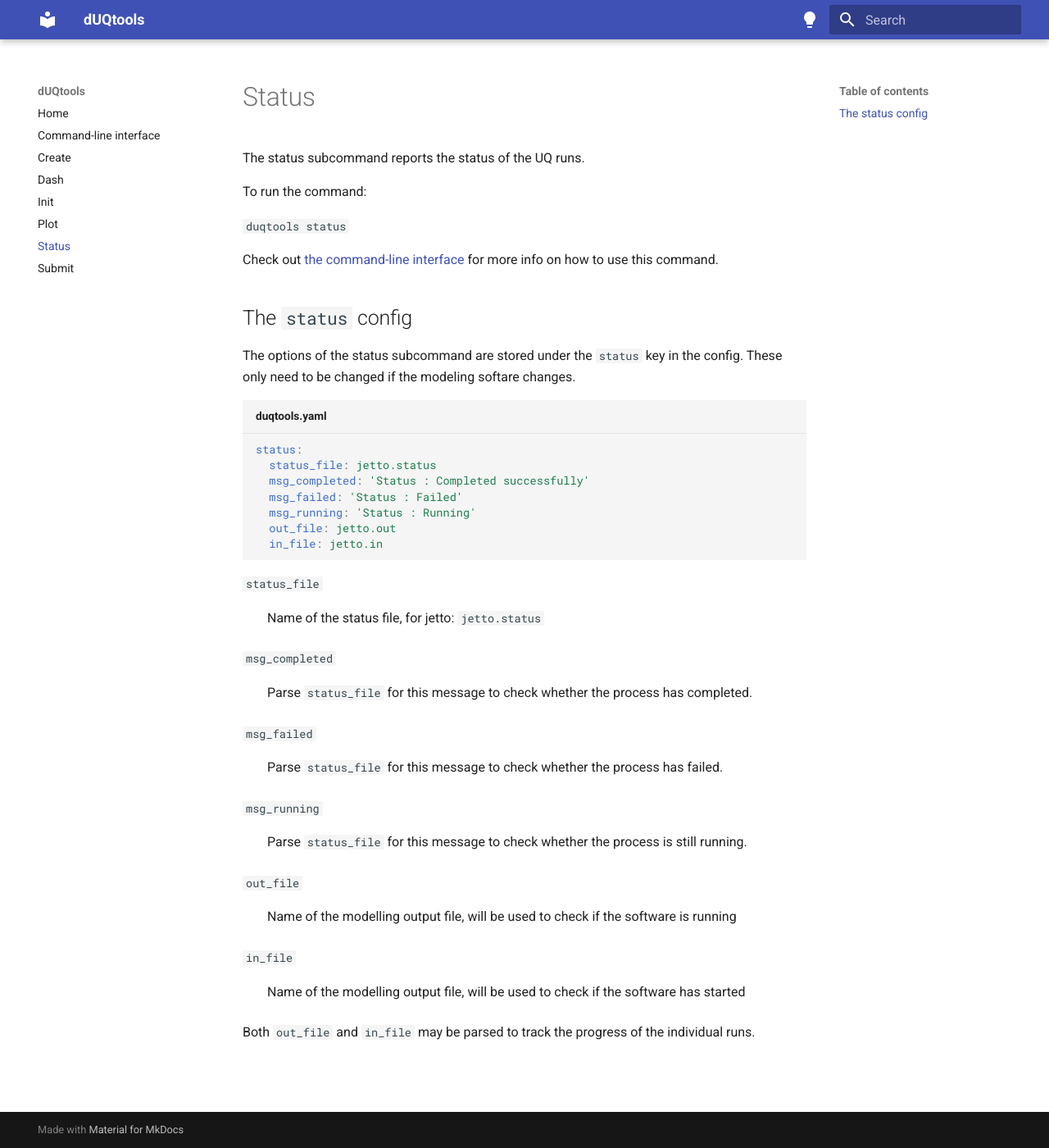
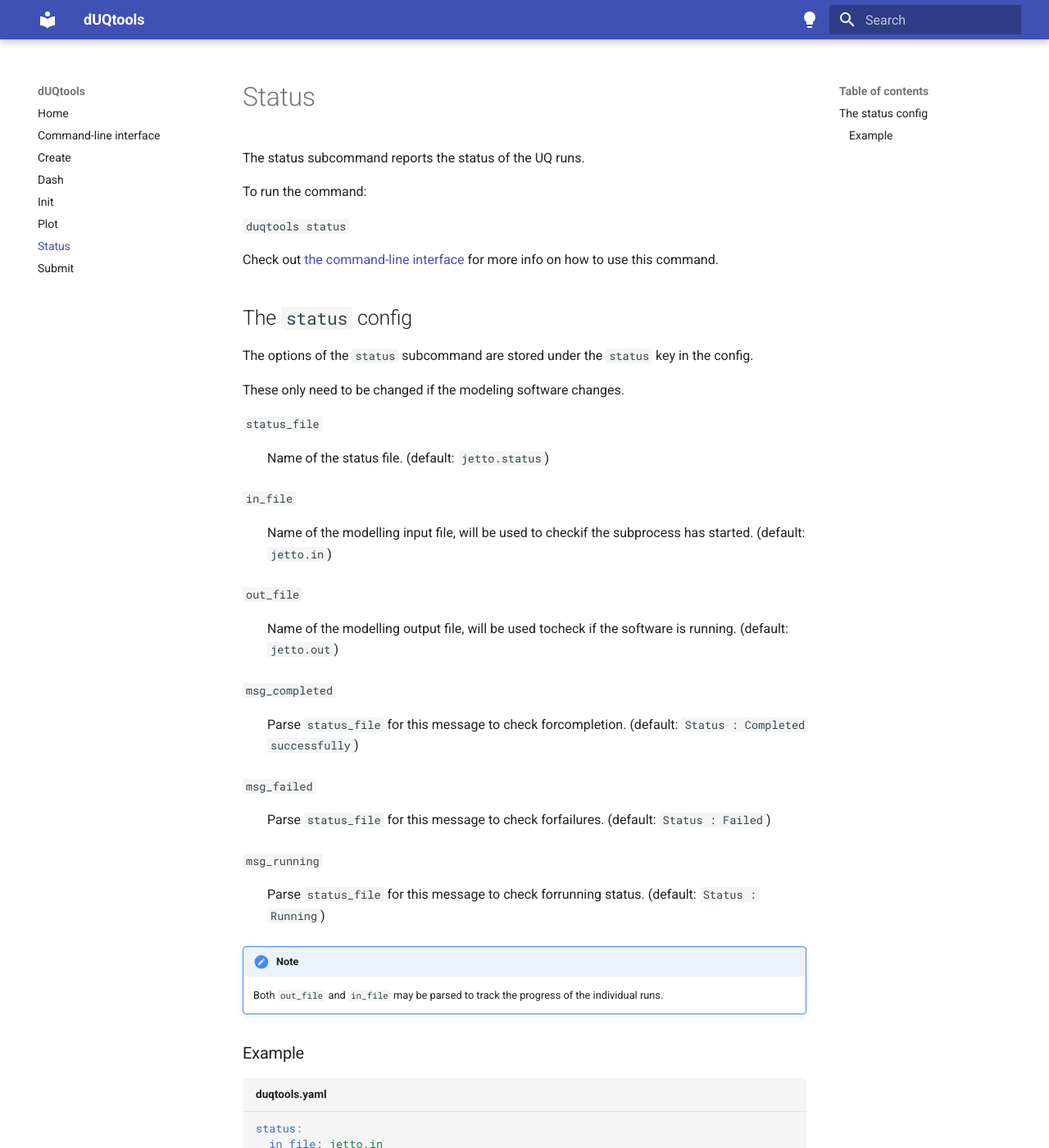
Before and after one commit to duqtools/duqtools, an MkDocs documentation site: the page built from docs/status.md, in a window 1280 px wide and 1400 px high. Shown: the whole window at 82% size. Built offline with MkDocs 1.6.1 and Material for MkDocs 9.7.7, drawn with Linux system fonts in a browser that asks for light colours.

Commit message:
Update status documentation

````diff
--- a/docs/model_to_markdown.py
+++ b/docs/model_to_markdown.py
@@ -21,7 +21,7 @@ for model_str in models:
 
     schema = model.schema()
 
-    print(f'### The `{model_str}` config')
+    print(f'## The `{model_str}` config')
     print()
     print(schema['description'])
     for name, prop in schema['properties'].items():
--- a/docs/status.md
+++ b/docs/status.md
@@ -11,35 +11,42 @@ Check out [the command-line interface](/command-line-interface/#status) for more
 
 ## The `status` config
 
-The options of the status subcommand are stored under the `status` key in the config. These only need to be changed if the modeling softare changes.
+The options of the `status` subcommand are stored under the `status` key
+in the config.
 
+These only need to be changed if the modeling software changes.
+
+`status_file`
+: Name of the status file. (default: `jetto.status`)
+
+`in_file`
+: Name of the modelling input file, will be used to checkif the subprocess has started. (default: `jetto.in`)
+
+`out_file`
+: Name of the modelling output file, will be used tocheck if the software is running. (default: `jetto.out`)
+
+`msg_completed`
+: Parse `status_file` for this message to check forcompletion. (default: `Status : Completed successfully`)
+
+`msg_failed`
+: Parse `status_file` for this message to check forfailures. (default: `Status : Failed`)
+
+`msg_running`
+: Parse `status_file` for this message to check forrunning status. (default: `Status : Running`)
+
+!!! note
+
+    Both `out_file` and `in_file` may be parsed to track the progress of the individual runs.
+
+### Example
 
 ```yaml title="duqtools.yaml"
 status:
-  status_file: jetto.status
+  in_file: jetto.in
   msg_completed: 'Status : Completed successfully'
   msg_failed: 'Status : Failed'
   msg_running: 'Status : Running'
   out_file: jetto.out
-  in_file: jetto.in
+  status_file: jetto.status
+
 ```
-
-`status_file`
-: Name of the status file, for jetto: `jetto.status`
-
-`msg_completed`
-: Parse `status_file` for this message to check whether the process has completed.
-
-`msg_failed`
-: Parse `status_file` for this message to check whether the process has failed.
-
-`msg_running`
-: Parse `status_file` for this message to check whether the process is still running.
-
-`out_file`
-: Name of the modelling output file, will be used to check if the software is running
-
-`in_file`
-: Name of the modelling output file, will be used to check if the software has started
-
-Both `out_file` and `in_file` may be parsed to track the progress of the individual runs.
````
Also changed, not shown: 1 other file.
